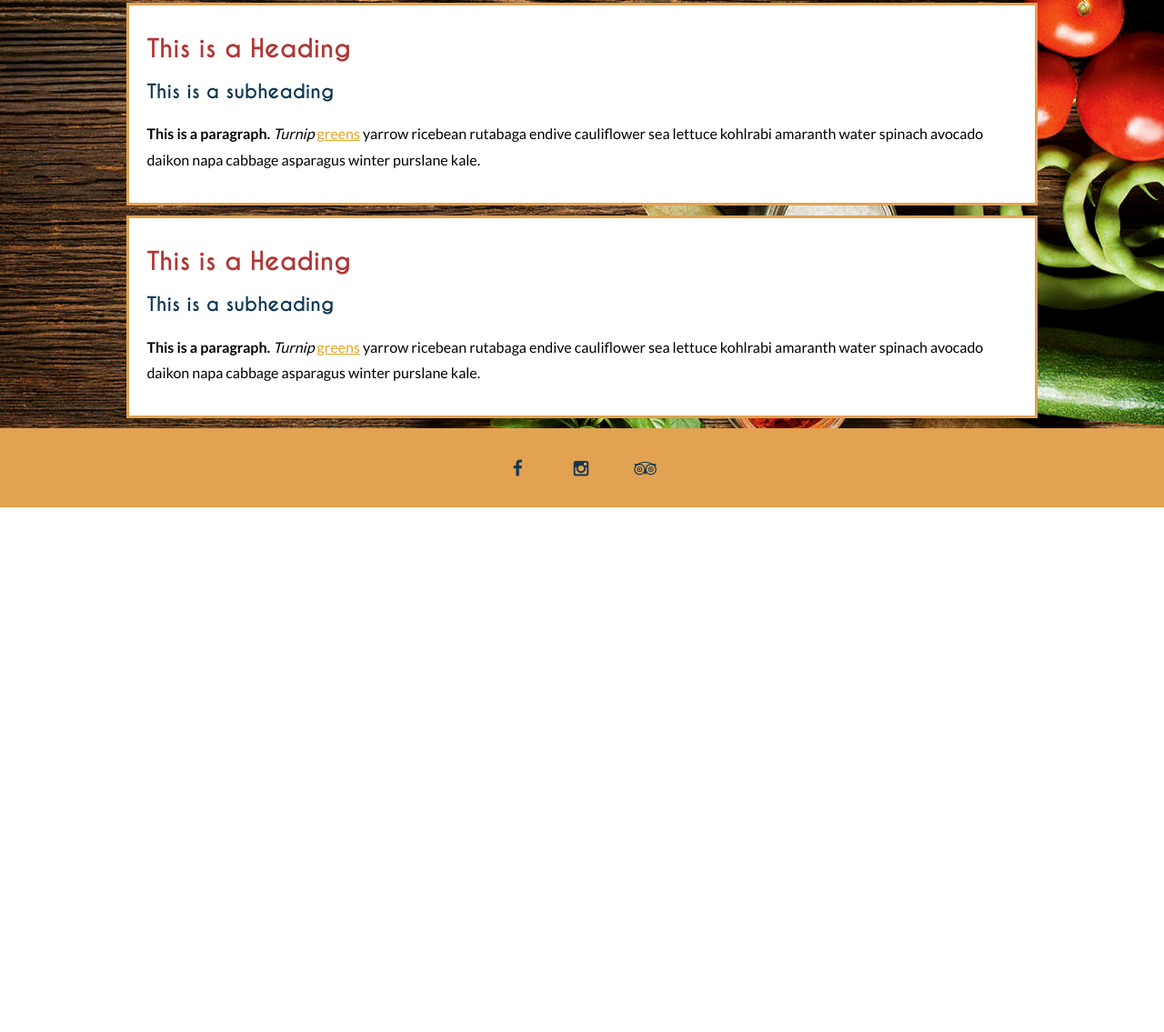
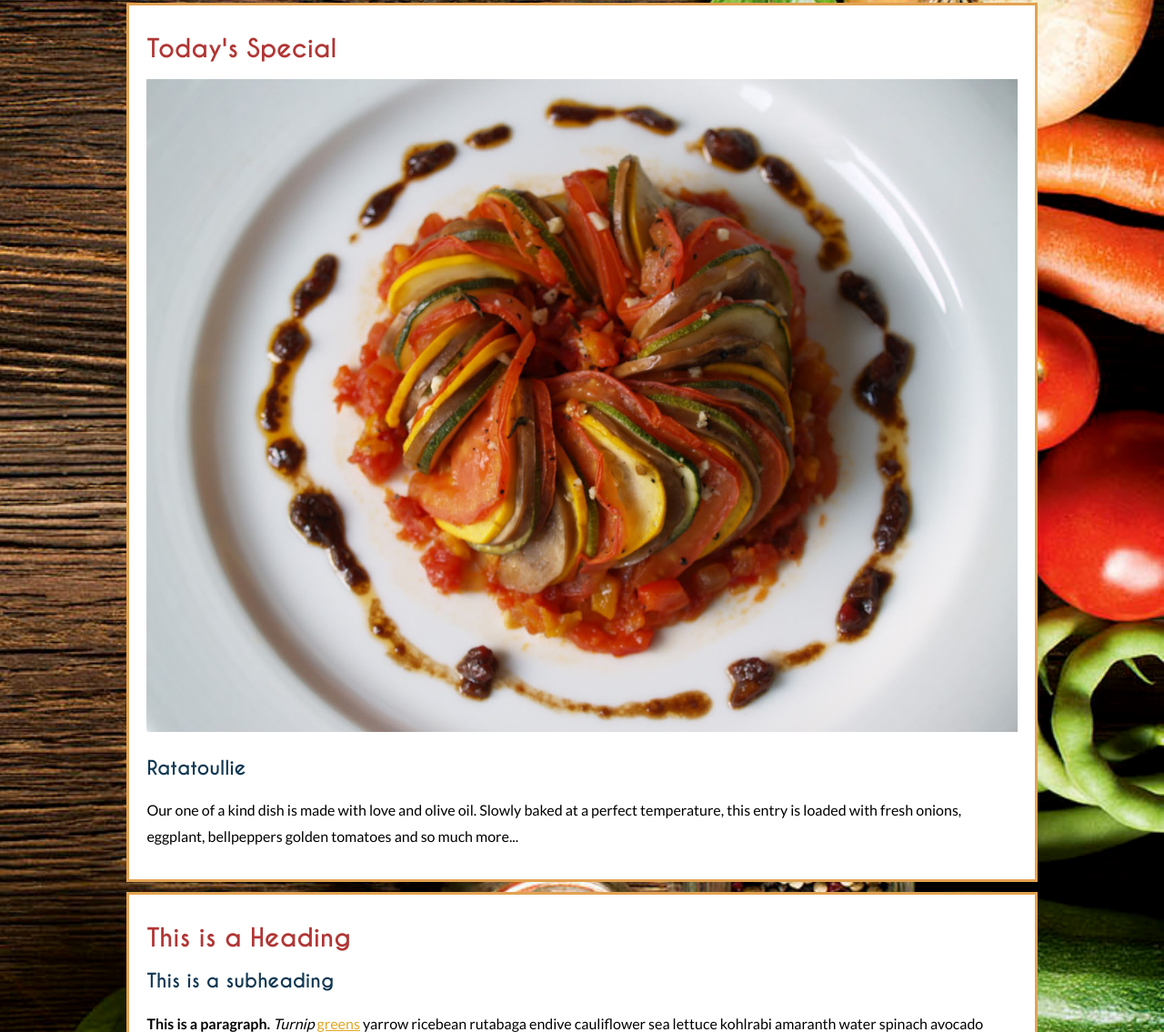
Before and after one commit to claulg2701/project_final3_deleon_claudia, a plain HTML site: page index.html in a window 1280 px wide. Shown: the part 632-1767 px from the top of the page at 91% size. Before the commit the page ends 1190 px from the top, so only its background shows below. Drawn offline with Linux system fonts and the light colour scheme; a web font is replaced by a local one.

Commit message:
add article with today's special dish

```diff
--- a/index.html
+++ b/index.html
@@ -50,13 +50,13 @@
         </section>
         <section>
             <article id="today-special">
-                <h1>This is a Heading</h1>
-                <h2>This is a subheading</h2>
-                <p class="description"><span class="strong">This is a paragraph.
-                </span> <span class="italic">Turnip</span> <a href="#0">greens</a>
-                 yarrow ricebean rutabaga endive cauliflower sea lettuce
-                kohlrabi amaranth water spinach avocado daikon napa cabbage
-                asparagus winter purslane kale.</p>
+                <h1>Today's Special</h1>
+                <img class="feature-dish" src="img/ratatouille.jpg" alt="" />
+                <h2>Ratatoullie</h2>
+                <p class="description">Our one of a kind dish is made with love
+                    and olive oil. Slowly baked at a perfect temperature, this
+                    entry is loaded with fresh onions, eggplant, bellpeppers
+                    golden tomatoes and so much more...</p>
             </article>
         </section>
         <section>
```
